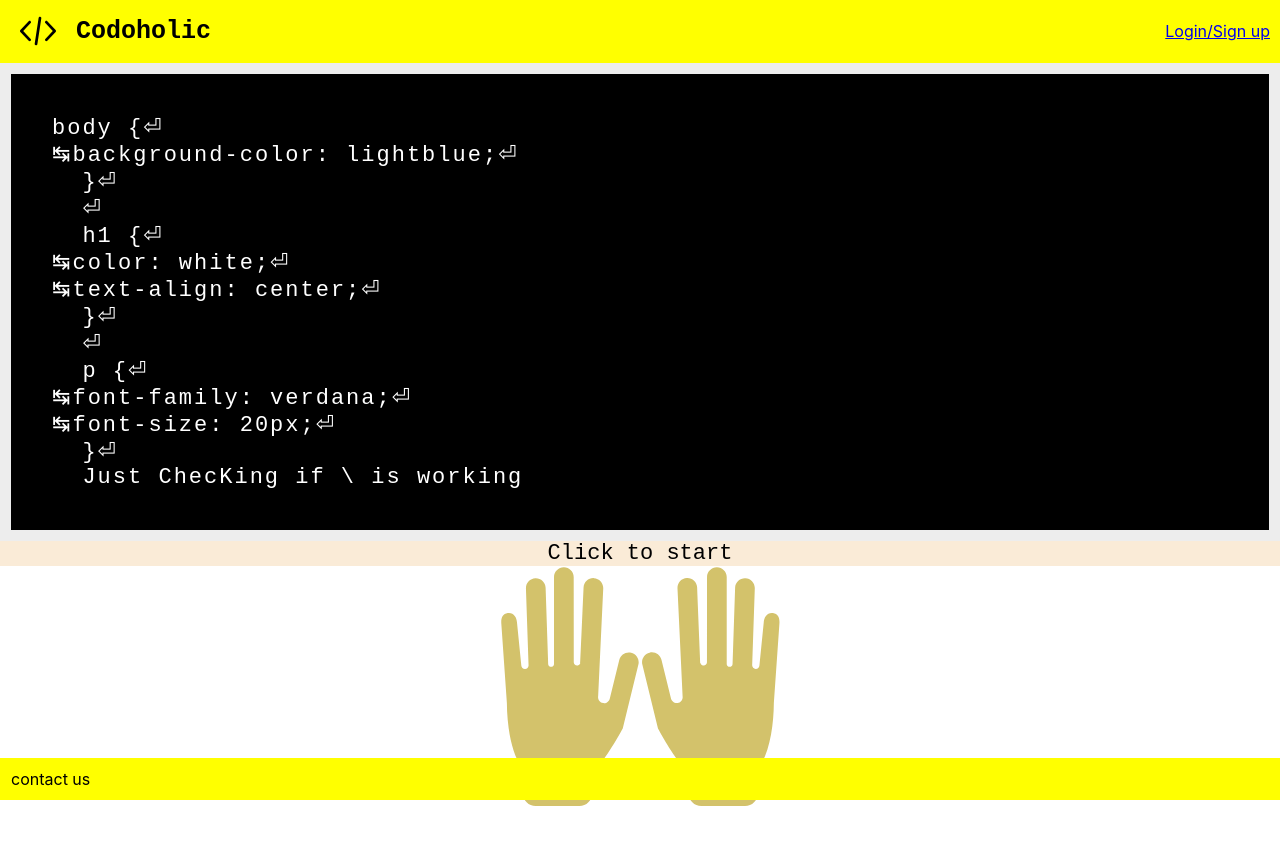
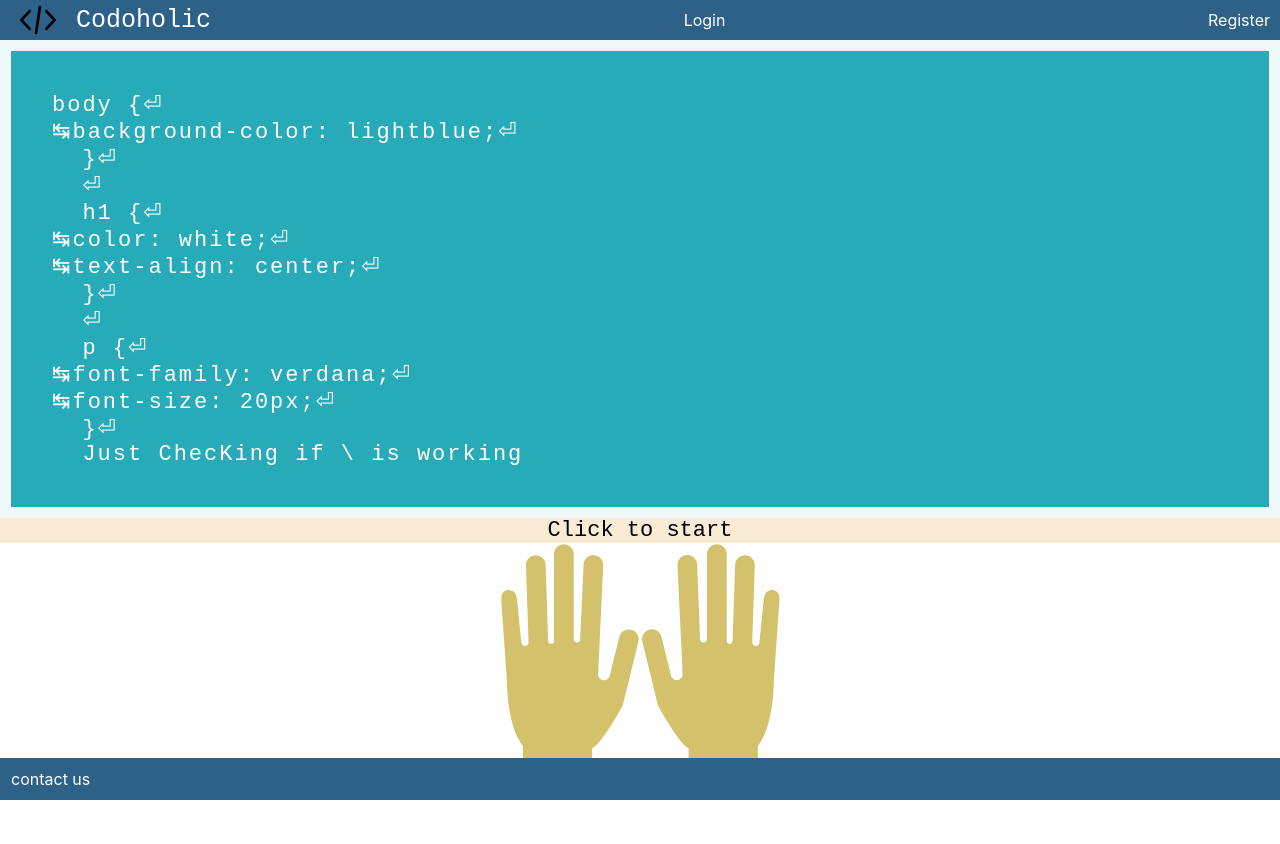
Before and after one commit to nitishvelu/CODOHOLIC, a React (Create React App) app in the folder client/: page / in a window 1280 px wide. Shown: the top 844 px of the page. Built offline with nearby package versions, Linux system fonts and the light colour scheme.

Commit message:
react router login and register and a little styling

```diff
--- a/client/src/App.js
+++ b/client/src/App.js
@@ -2,6 +2,8 @@ import React ,{Fragment}from 'react';
 import './App.css';
 import Header from './components/Header';
 import Footer from './components/Footer';
+import Login from './components/auth/Login';
+import Register from './components/auth/Register';
 import {BrowserRouter as Router, Route,Switch} from 'react-router-dom';
 
 
@@ -42,13 +44,17 @@ function App(props) {
     <Router>
     <Fragment>
       <Header />
-
-
-    <Route
+      <section className='container'>
+    <Switch>
+        <Route  path='/login' component={Login}/>
+        <Route  path='/register' component={Register}/>
+        <Route
     path='/'
     render={(props) => (
     <SampleTextBox {...props} sampleText={sampleText} />
     )}/>
+    </Switch>
+    </section>
 
       <Footer />
 
--- a/client/src/components/Footer.jsx
+++ b/client/src/components/Footer.jsx
@@ -3,7 +3,7 @@ import React from 'react';
 
 var style = {
     footer: {
-        backgroundColor: 'yellow',
+        backgroundColor: '#2d6187',
         width: '100%',
         display: 'flex',
         alignItems: 'center',
@@ -11,6 +11,7 @@ var style = {
         padding : 11,
         position: 'fixed',
         bottom: 0,
+        color:"white"
     }
 }
 
--- a/client/src/components/Header.jsx
+++ b/client/src/components/Header.jsx
@@ -1,5 +1,6 @@
 import React from 'react';
 import NavBar from './Navbar';
+import {Link} from 'react-router-dom';
 
 import logo from '../images/coding.svg';
 const stylesheet = {
@@ -10,9 +11,11 @@ const stylesheet = {
     title: {
         fontFamily: 'monospace',
         fontSize: 25,
+        textDecoration: 'none',
+        color: 'white'
     },
     header: {
-        backgroundColor: 'yellow',
+        backgroundColor: "#2d6187",
         top: 0,
         width: '100%',
         display: 'flex',
@@ -40,7 +43,7 @@ class Header extends React.Component {
                     src={logo}
                     alt="logo"
                     />
-                    <h1 id = 'title' style = {stylesheet.title}>Codoholic</h1>
+                    <Link to='/' style = {stylesheet.title}>Codoholic</Link>
                 </div>
                 <NavBar />
             </header>
--- a/client/src/components/Navbar.jsx
+++ b/client/src/components/Navbar.jsx
@@ -1,8 +1,11 @@
-import React from 'react';
+import React, { Fragment } from 'react';
+import {Link} from 'react-router-dom';
 
 var navStyle ={
   margin: 10,
-  float: 'right'
+  float: 'right',
+  color:"white",
+  textDecoration: 'none'
 }
 class NavBar extends React.Component {
   // constructor()
@@ -15,10 +18,14 @@ class NavBar extends React.Component {
 
   render ()
   {
-    return (
-      <a href="https://a.wattpad.com/cover/110852044-352-k23308.jpg" style = {navStyle}>
-       Login/Sign up
-      </a>
+    return (<Fragment>
+      <Link to="/login" style = {navStyle}>
+       Login
+      </Link>
+      <Link to="/register" style = {navStyle}>
+      Register
+     </Link>
+     </Fragment>
     )
   }
 }
--- a/client/src/components/SampleTextBox.css
+++ b/client/src/components/SampleTextBox.css
@@ -1,5 +1,5 @@
 #sampBox {
-    background-color: rgb(0, 0, 0);
+    background-color:#28abb9;
     padding: 40px;
     font-family : monospace;
     border: solid 11px #ffffffed;
--- /dev/null
+++ b/client/src/components/auth/Login.jsx
@@ -0,0 +1,10 @@
+import React from 'react'
+
+ const Login = () => {
+    return (
+        <div>
+            login
+        </div>
+    )
+}
+export default Login;
--- /dev/null
+++ b/client/src/components/auth/Register.jsx
@@ -0,0 +1,10 @@
+import React from 'react'
+
+const Register = () => {
+    return (
+        <div>
+            register
+        </div>
+    )
+}
+export default Register;
```
